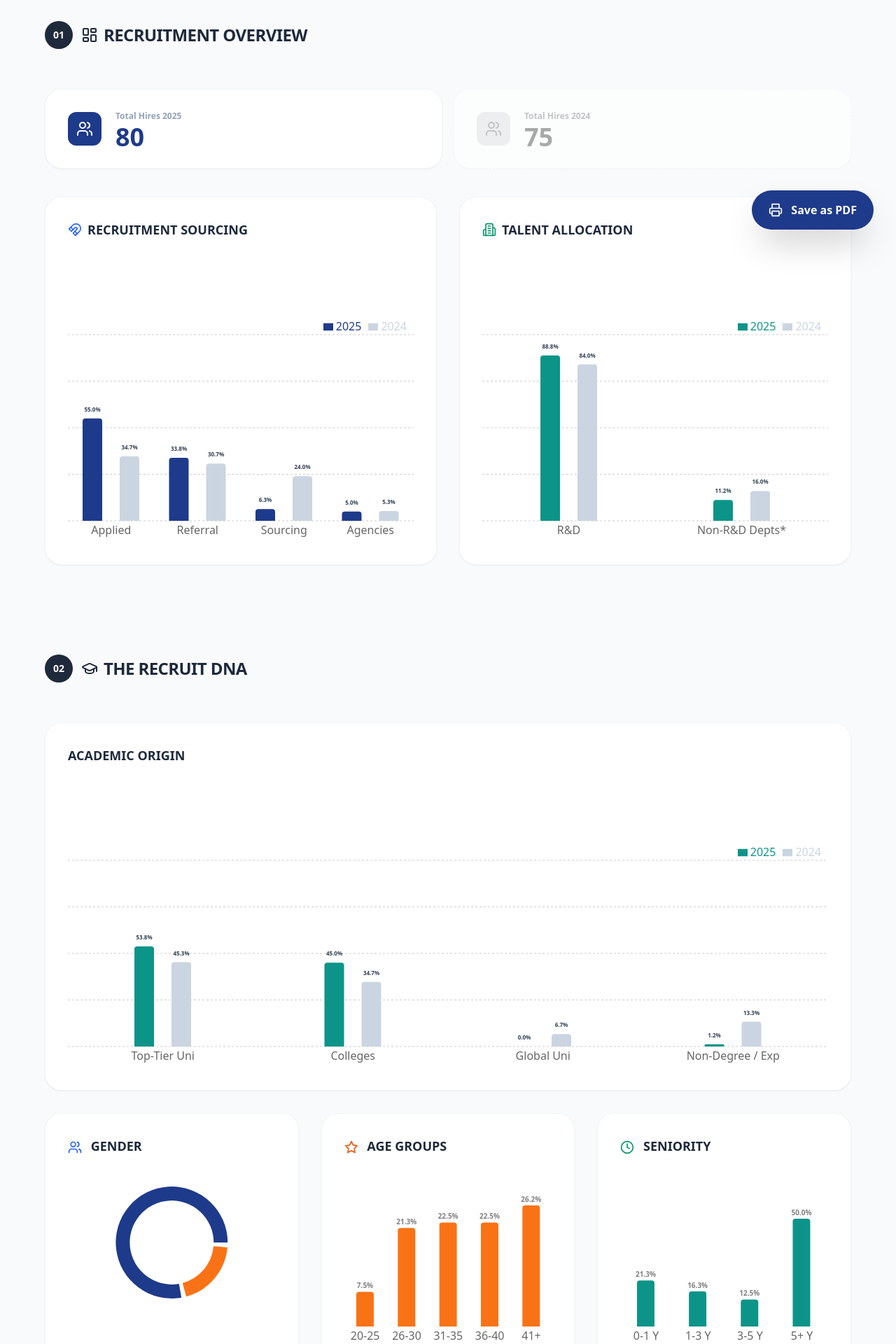
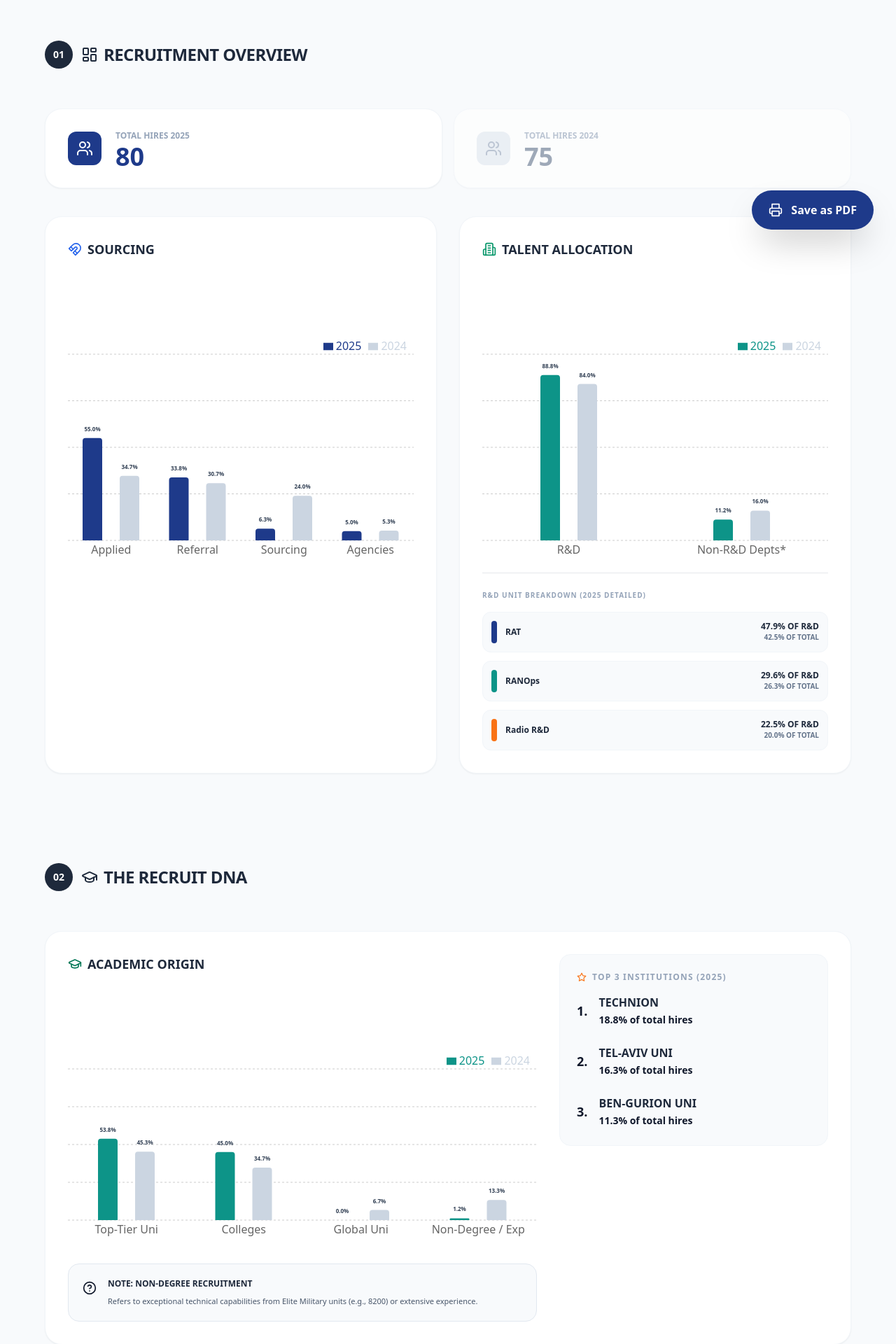
Before and after one commit to yogevr76er/2025_Recruitment_Report, a React (Vite) app: page / in a window 1280 px wide. Shown: the part 440-2360 px from the top of the page at 70% size. Built offline with nearby package versions, Linux system fonts and the light colour scheme.

Commit message:
Refactor App.jsx for improved readability and updates

```diff
--- a/src/App.jsx
+++ b/src/App.jsx
@@ -5,16 +5,16 @@ import {
 } from 'recharts';
 import {
   Users, Award, Zap, GraduationCap, LayoutDashboard,
-  Clock, MapPin, ShieldCheck, Magnet, Building2, Star, Printer, FileText, HelpCircle
+  Clock, MapPin, ShieldCheck, Info, Magnet, Building2, Star, Printer, FileText, HelpCircle
 } from 'lucide-react';
 
-// --- DATA & STYLES ---
 const COLORS = {
   navy: '#1e3a8a', emerald: '#0d9488', orange: '#f97316',
   purple: '#a855f7', blue: '#3b82f6', slate100: '#f1f5f9',
   slate500: '#64748b', slate700: '#334155'
 };
 
+// --- DATA SETS ---
 const sourcingData = [
   { name: 'Applied', '2025': 55.0, '2024': 34.7 },
   { name: 'Referral', '2025': 33.8, '2024': 30.7 },
@@ -46,6 +46,12 @@ const top3_2025 = [
   { name: "Ben-Gurion Uni", value: 11.3 }
 ];
 
+const top3_2024 = [
+  { name: "Technion", value: 16.0 },
+  { name: "Tel-Aviv Uni", value: 14.7 },
+  { name: "Hebrew Uni", value: 9.3 }
+];
+
 const genderData = [
   { name: 'Male', value: 80, color: COLORS.navy },
   { name: 'Female', value: 20, color: COLORS.orange }
@@ -61,22 +67,15 @@ const seniorityData = [
   { name: '3-5 Y', value: 12.5 }, { name: '5+ Y', value: 50.0 }
 ];
 
-// --- DEFENSIVE COMPONENTS ---
+// --- COMPONENTS ---
 const SafeLabel = (props) => {
   const { x, y, width, value } = props;
   if (value === null || value === undefined) return null;
-  const num = typeof value === 'number' ? value : parseFloat(value);
   return (
     <text x={x + width / 2} y={y - 10} fill={COLORS.slate700} textAnchor="middle" fontSize={8} fontWeight="900">
-      {isNaN(num) ? "" : `${num.toFixed(1)}%`}
+      {typeof value === 'number' ? value.toFixed(1) : value}%
     </text>
   );
-};
-
-const safeFormatter = (v) => {
-  if (v === null || v === undefined) return "";
-  const num = typeof v === 'number' ? v : parseFloat(v);
-  return isNaN(num) ? "" : `${num.toFixed(1)}%`;
 };
 
 const Card = ({ children, className = "" }) => (
@@ -87,12 +86,9 @@ const Card = ({ children, className = "" }) => (
 
 const SectionHeader = ({ num, title, icon: Icon }) => (
   <div className="flex items-center gap-3 mb-10 border-b border-slate-50 pb-4 text-left">
-    <div className="bg-slate-800 text-white w-10 h-10 rounded-full flex items-center justify-center font-bold text-sm">
-      {num}
-    </div>
+    <div className="bg-slate-800 text-white w-10 h-10 rounded-full flex items-center justify-center font-bold text-sm">{num}</div>
     <h2 className="text-2xl font-black text-slate-800 tracking-tight uppercase flex items-center gap-2">
-      {Icon && <Icon size={24} />}
-      {title}
+      {Icon && <Icon size={24} />} {title}
     </h2>
   </div>
 );
@@ -114,88 +110,89 @@ const App = () => {
             <div className="flex items-center gap-2 text-slate-500 font-bold text-xs uppercase tracking-widest mb-3">
               <ShieldCheck size={18} /> <span>Audited Recruitment Analytics 2025</span>
             </div>
-            <h1 className="text-5xl font-extrabold text-[#1e3a8a] mb-2 tracking-tight">Executive Summary</h1>
-            <p className="text-lg text-slate-500 font-medium max-w-2xl leading-relaxed">
-              Comprehensive overview of talent acquisition landscape and workforce DNA evolution.
-            </p>
+            <h1 className="text-5xl md:text-6xl font-extrabold text-[#1e3a8a] mb-2 tracking-tight leading-tight">Executive Summary</h1>
+            <p className="text-lg text-slate-500 font-medium max-w-2xl leading-relaxed">Comprehensive overview of talent acquisition landscape and workforce DNA evolution.</p>
           </div>
-          <button onClick={handlePrint} className="print-hidden bg-white border-2 border-blue-900 text-blue-900 px-5 py-2.5 rounded-xl font-bold flex items-center gap-2">
+          <button onClick={handlePrint} className="print-hidden bg-white border-2 border-blue-900 text-blue-900 px-5 py-2.5 rounded-xl font-bold flex items-center gap-2 hover:bg-slate-50">
             <FileText size={18} /> Export Report
           </button>
         </header>
 
-        {/* HIGHLIGHTS */}
+        {/* STRATEGIC HIGHLIGHTS */}
         <div className="grid grid-cols-1 sm:grid-cols-2 md:grid-cols-4 gap-6 mb-16 text-black">
-            <Card className="border-t-4 border-blue-900"><Magnet size={36} className="text-blue-900 mb-6"/><h3 className="text-lg font-bold">Brand Pull: 55%</h3></Card>
-            <Card className="border-t-4 border-orange-500"><Zap size={36} className="text-orange-500 mb-6"/><h3 className="text-lg font-bold">Gen Z Pivot: 28%</h3></Card>
-            <Card className="border-t-4 border-emerald-600"><Award size={36} className="text-emerald-600 mb-6"/><h3 className="text-lg font-bold">Elite Entry: 54%</h3></Card>
-            <Card className="border-t-4 border-purple-500"><GraduationCap size={36} className="text-purple-500 mb-6"/><h3 className="text-lg font-bold">Adv. Degrees: 25%</h3></Card>
+          <Card className="border-t-4 border-blue-900"><Magnet size={36} className="text-blue-900 mb-6"/><h3 className="text-lg font-bold">Brand Pull: 55%</h3><p className="text-xs text-slate-700">Direct applications reached 55%.</p></Card>
+          <Card className="border-t-4 border-orange-500"><Zap size={36} className="text-orange-500 mb-6"/><h3 className="text-lg font-bold">Gen Z Pivot: 28%</h3><p className="text-xs text-slate-700">Securing future-ready pipeline.</p></Card>
+          <Card className="border-t-4 border-emerald-600"><Award size={36} className="text-emerald-600 mb-6"/><h3 className="text-lg font-bold">Elite Entry: 54%</h3><p className="text-xs text-slate-700">Top-Tier intake maintained.</p></Card>
+          <Card className="border-t-4 border-purple-500"><GraduationCap size={36} className="text-purple-500 mb-6"/><h3 className="text-lg font-bold">Adv. Degrees: 25%</h3><p className="text-xs text-slate-700">Competitive IP advantage.</p></Card>
         </div>
 
-        {/* SECTION 01 */}
+        {/* SECTION 01: RECRUITMENT OVERVIEW */}
         <section className="mb-32">
           <SectionHeader num="01" title="Recruitment Overview" icon={LayoutDashboard} />
           <div className="grid grid-cols-1 md:grid-cols-2 gap-4 mb-10">
             <Card className="flex items-center gap-5 py-6">
               <div className="bg-blue-900 p-3 rounded-xl text-white"><Users size={24} /></div>
-              <div><span className="text-xs font-bold text-slate-400">Total Hires 2025</span><br/><span className="text-4xl font-black text-blue-900">80</span></div>
+              <div><span className="text-xs font-bold text-slate-400 uppercase">Total Hires 2025</span><br/><span className="text-4xl font-black text-blue-900">80</span></div>
             </Card>
-            <Card className="flex items-center gap-5 py-6 opacity-60 grayscale border-dashed">
+            <Card className="flex items-center gap-5 py-6 opacity-60">
               <div className="bg-slate-200 p-3 rounded-xl text-slate-400"><Users size={24} /></div>
-              <div><span className="text-xs font-bold text-slate-400">Total Hires 2024</span><br/><span className="text-4xl font-black text-slate-500">75</span></div>
+              <div><span className="text-xs font-bold text-slate-400 uppercase">Total Hires 2024</span><br/><span className="text-4xl font-black text-slate-500">75</span></div>
             </Card>
           </div>
 
           <div className="grid grid-cols-1 lg:grid-cols-2 gap-8 mb-8">
             <Card>
-              <h3 className="text-lg font-bold mb-8 flex items-center gap-2 uppercase text-slate-800"><Magnet size={20} className="text-blue-600"/> Recruitment Sourcing</h3>
+              <h3 className="text-lg font-bold mb-8 flex items-center gap-2 uppercase text-slate-800"><Magnet size={20} className="text-blue-600"/> Sourcing</h3>
               <div style={{ height: 400, width: '100%' }}>
-                <ResponsiveContainer width="100%" height="100%">
-                  <BarChart data={sourcingData} margin={{ top: 80 }} barGap={25}>
-                    <CartesianGrid strokeDasharray="3 3" vertical={false} />
-                    <XAxis dataKey="name" axisLine={false} tickLine={false} />
-                    <YAxis hide domain={[0, 100]} />
-                    <Legend verticalAlign="top" align="right" />
-                    <Bar name="2025" dataKey="2025" fill={COLORS.navy} radius={[4, 4, 0, 0]} barSize={28}><LabelList content={<SafeLabel />} /></Bar>
-                    <Bar name="2024" dataKey="2024" fill="#cbd5e1" radius={[4, 4, 0, 0]} barSize={28}><LabelList content={<SafeLabel />} /></Bar>
-                  </BarChart>
-                </ResponsiveContainer>
+                <ResponsiveContainer><BarChart data={sourcingData} margin={{ top: 80 }} barGap={25}><CartesianGrid strokeDasharray="3 3" vertical={false} /><XAxis dataKey="name" axisLine={false} tickLine={false} /><YAxis hide domain={[0, 100]} /><Legend verticalAlign="top" align="right" /><Bar name="2025" dataKey="2025" fill={COLORS.navy} radius={[4, 4, 0, 0]} barSize={28}><LabelList content={<SafeLabel />} /></Bar><Bar name="2024" dataKey="2024" fill="#cbd5e1" radius={[4, 4, 0, 0]} barSize={28}><LabelList content={<SafeLabel />} /></Bar></BarChart></ResponsiveContainer>
               </div>
             </Card>
+
             <Card>
               <h3 className="text-lg font-bold mb-8 flex items-center gap-2 uppercase text-slate-800"><Building2 size={20} className="text-emerald-600"/> Talent Allocation</h3>
               <div style={{ height: 400, width: '100%' }}>
-                <ResponsiveContainer width="100%" height="100%">
-                  <BarChart data={destinationData} margin={{ top: 80 }} barGap={25}>
-                    <CartesianGrid strokeDasharray="3 3" vertical={false} />
-                    <XAxis dataKey="name" axisLine={false} tickLine={false} />
-                    <YAxis hide domain={[0, 100]} />
-                    <Legend verticalAlign="top" align="right" />
-                    <Bar name="2025" dataKey="2025" fill={COLORS.emerald} radius={[4, 4, 0, 0]} barSize={28}><LabelList content={<SafeLabel />} /></Bar>
-                    <Bar name="2024" dataKey="2024" fill="#cbd5e1" radius={[4, 4, 0, 0]} barSize={28}><LabelList content={<SafeLabel />} /></Bar>
-                  </BarChart>
-                </ResponsiveContainer>
+                <ResponsiveContainer><BarChart data={destinationData} margin={{ top: 80 }} barGap={25}><CartesianGrid strokeDasharray="3 3" vertical={false} /><XAxis dataKey="name" axisLine={false} tickLine={false} /><YAxis hide domain={[0, 100]} /><Legend verticalAlign="top" align="right" /><Bar name="2025" dataKey="2025" fill={COLORS.emerald} radius={[4, 4, 0, 0]} barSize={28}><LabelList content={<SafeLabel />} /></Bar><Bar name="2024" dataKey="2024" fill="#cbd5e1" radius={[4, 4, 0, 0]} barSize={28}><LabelList content={<SafeLabel />} /></Bar></BarChart></ResponsiveContainer>
+              </div>
+              <div className="border-t pt-6 mt-4">
+                <h4 className="text-[10px] font-black text-slate-400 uppercase tracking-widest mb-4">R&D Unit Breakdown (2025 Detailed)</h4>
+                <div className="grid grid-cols-1 gap-3">
+                  {rdUnitData.map(unit => (
+                    <div key={unit.name} className="bg-slate-50 p-3 rounded-xl flex items-center justify-between border border-slate-100">
+                      <div className="flex items-center gap-3"><div className="w-2 h-8 rounded-full" style={{backgroundColor: unit.color}}></div><p className="text-xs font-bold text-slate-800">{unit.name}</p></div>
+                      <div className="text-right flex flex-col"><span className="text-xs font-black text-slate-800">{unit.ofRD.toFixed(1)}% OF R&D</span><span className="text-[10px] font-bold text-slate-500">{unit.ofTotal.toFixed(1)}% OF TOTAL</span></div>
+                    </div>
+                  ))}
+                </div>
               </div>
             </Card>
           </div>
         </section>
 
-        {/* SECTION 02 */}
+        {/* SECTION 02: THE RECRUIT DNA */}
         <section className="mb-32">
           <SectionHeader num="02" title="The Recruit DNA" icon={GraduationCap} />
-          <Card className="mb-8">
-            <h3 className="text-lg font-bold mb-8 uppercase text-slate-800">Academic Origin</h3>
-            <div style={{ height: 400, width: '100%' }}>
-              <ResponsiveContainer width="100%" height="100%">
-                <BarChart data={eduData} margin={{ top: 80 }} barGap={25}>
-                  <CartesianGrid strokeDasharray="3 3" vertical={false} />
-                  <XAxis dataKey="name" axisLine={false} tickLine={false} />
-                  <YAxis hide domain={[0, 100]} />
-                  <Legend verticalAlign="top" align="right" />
-                  <Bar name="2025" dataKey="2025" fill={COLORS.emerald} radius={[4, 4, 0, 0]} barSize={28}><LabelList content={<SafeLabel />} /></Bar>
-                  <Bar name="2024" dataKey="2024" fill="#cbd5e1" radius={[4, 4, 0, 0]} barSize={28}><LabelList content={<SafeLabel />} /></Bar>
-                </BarChart>
-              </ResponsiveContainer>
+          <Card className="mb-16">
+            <div className="flex flex-col md:flex-row justify-between items-start gap-8">
+              <div className="flex-1 w-full">
+                <h3 className="text-lg font-bold mb-8 flex items-center gap-2 uppercase text-slate-800"><GraduationCap size={20} className="text-emerald-700"/> Academic Origin</h3>
+                <div style={{ height: 350, width: '100%' }}>
+                  <ResponsiveContainer><BarChart data={eduData} margin={{ top: 80 }} barGap={25}><CartesianGrid strokeDasharray="3 3" vertical={false} /><XAxis dataKey="name" axisLine={false} tickLine={false} /><YAxis hide domain={[0, 100]} /><Legend verticalAlign="top" align="right" /><Bar name="2025" dataKey="2025" fill={COLORS.emerald} radius={[4, 4, 0, 0]} barSize={28}><LabelList content={<SafeLabel />} /></Bar><Bar name="2024" dataKey="2024" fill="#cbd5e1" radius={[4, 4, 0, 0]} barSize={28}><LabelList content={<SafeLabel />} /></Bar></BarChart></ResponsiveContainer>
+                </div>
+                <div className="mt-8 p-5 bg-slate-50 rounded-2xl border border-slate-200 flex gap-4 items-start">
+                  <HelpCircle size={20} className="text-navy-600 mt-1 shrink-0" />
+                  <div><h4 className="text-xs font-black text-slate-800 uppercase mb-2">Note: Non-Degree Recruitment</h4><p className="text-[11px] text-slate-600 leading-relaxed">Refers to exceptional technical capabilities from Elite Military units (e.g., 8200) or extensive experience.</p></div>
+                </div>
+              </div>
+              <div className="w-full md:w-96 flex flex-col gap-6">
+                <div className="bg-slate-50 p-6 rounded-2xl border border-slate-100">
+                  <h4 className="text-xs font-black text-slate-400 uppercase tracking-widest mb-4 flex items-center gap-2"><Star size={14} className="text-orange-500" /> Top 3 Institutions (2025)</h4>
+                  <ul className="space-y-6">
+                    {top3_2025.map((uni, i) => (
+                      <li key={i} className="flex gap-4 items-center"><span className="text-navy-700 font-black text-lg">{i+1}.</span><div><p className="text-base font-bold text-slate-800 uppercase">{uni.name}</p><span className="text-navy-600 font-black text-sm">{uni.value.toFixed(1)}% of total hires</span></div></li>
+                    ))}
+                  </ul>
+                </div>
+              </div>
             </div>
           </Card>
 
@@ -203,31 +200,42 @@ const App = () => {
             <Card>
               <h3 className="text-lg font-bold mb-6 uppercase text-slate-800"><Users size={20} className="text-blue-600 inline mr-2"/> Gender</h3>
               <div style={{ height: 200, width: '100%' }}>
-                <ResponsiveContainer width="100%" height="100%">
-                  <PieChart><Pie data={genderData} innerRadius={60} outerRadius={80} paddingAngle={5} dataKey="value" stroke="none">{genderData.map((entry, index) => <Cell key={index} fill={entry.color} />)}</Pie><Tooltip /></PieChart>
-                </ResponsiveContainer>
+                <ResponsiveContainer><PieChart><Pie data={genderData} innerRadius={60} outerRadius={80} paddingAngle={5} dataKey="value" stroke="none">{genderData.map((entry, index) => <Cell key={index} fill={entry.color} />)}</Pie><Tooltip /></PieChart></ResponsiveContainer>
               </div>
             </Card>
             <Card>
               <h3 className="text-lg font-bold mb-6 uppercase text-slate-800"><Star size={20} className="text-orange-600 inline mr-2"/> Age Groups</h3>
-              <div style={{ height: 250, width: '100%' }}>
-                <ResponsiveContainer width="100%" height="100%">
-                  <BarChart data={ageData} margin={{ top: 35 }}>
-                    <XAxis dataKey="name" axisLine={false} tickLine={false} />
-                    <Bar dataKey="value" fill={COLORS.orange} radius={[4, 4, 0, 0]} barSize={25}><LabelList dataKey="value" position="top" formatter={safeFormatter} style={{fontSize: 10, fontWeight: 900}} /></Bar>
-                  </BarChart>
-                </ResponsiveContainer>
-              </div>
+              <div style={{ height: 250, width: '100%' }}><ResponsiveContainer><BarChart data={ageData} margin={{ top: 35 }}><XAxis dataKey="name" axisLine={false} tickLine={false} /><Bar dataKey="value" fill={COLORS.orange} radius={[4, 4, 0, 0]} barSize={25}><LabelList content={<SafeLabel />} position="top" /></Bar></BarChart></ResponsiveContainer></div>
             </Card>
             <Card>
               <h3 className="text-lg font-bold mb-6 uppercase text-slate-800"><Clock size={20} className="text-emerald-600 inline mr-2"/> Seniority</h3>
-              <div style={{ height: 250, width: '100%' }}>
-                <ResponsiveContainer width="100%" height="100%">
-                  <BarChart data={seniorityData} margin={{ top: 35 }}>
-                    <XAxis dataKey="name" axisLine={false} tickLine={false} />
-                    <Bar dataKey="value" fill={COLORS.emerald} radius={[4, 4, 0, 0]} barSize={25}><LabelList dataKey="value" position="top" formatter={safeFormatter} style={{fontSize: 10, fontWeight: 900}} /></Bar>
-                  </BarChart>
-                </ResponsiveContainer>
+              <div style={{ height: 250, width: '100%' }}><ResponsiveContainer><BarChart data={seniorityData} margin={{ top: 35 }}><XAxis dataKey="name" axisLine={false} tickLine={false} /><Bar dataKey="value" fill={COLORS.emerald} radius={[4, 4, 0, 0]} barSize={25}><LabelList content={<SafeLabel />} position="top" /></Bar></BarChart></ResponsiveContainer></div>
+            </Card>
+          </div>
+        </section>
+
+        {/* SECTION 03: SITE DNA COMPARISON */}
+        <section className="mb-32">
+          <SectionHeader num="03" title="Site DNA Comparison" icon={MapPin} />
+          <div className="grid grid-cols-1 lg:grid-cols-2 gap-8 text-black">
+            <Card className="border-t-4 border-blue-900">
+              <h4 className="text-2xl font-black mb-1 text-blue-900 uppercase">Kfar Saba</h4>
+              <p className="text-slate-400 text-xs font-bold uppercase mb-6 tracking-widest">Operational Focus</p>
+              <div className="space-y-4 font-medium text-sm">
+                <div className="flex justify-between border-b pb-2 uppercase"><span>Hires (Allocation)</span><span>66.2%</span></div>
+                <div className="flex justify-between border-b pb-2 uppercase"><span>Average Age</span><span>36.7</span></div>
+                <div className="flex justify-between border-b pb-2 uppercase"><span>Mid-Level+ (%)</span><span>67.9%</span></div>
+                <div className="flex justify-between border-b pb-2 uppercase"><span>Top-Tier (%)</span><span>57.7%</span></div>
+              </div>
+            </Card>
+            <Card className="border-t-4 border-emerald-600">
+              <h4 className="text-2xl font-black mb-1 text-emerald-700 uppercase">North Hub</h4>
+              <p className="text-slate-400 text-xs font-bold uppercase mb-6 tracking-widest">Engineering Hub</p>
+              <div className="space-y-4 font-medium text-sm">
+                <div className="flex justify-between border-b pb-2 uppercase"><span>Hires (Allocation)</span><span>33.8%</span></div>
+                <div className="flex justify-between border-b pb-2 uppercase"><span>Average Age</span><span>35.9</span></div>
+                <div className="flex justify-between border-b pb-2 uppercase"><span>Mid-Level+ (%)</span><span>66.7%</span></div>
+                <div className="flex justify-between border-b pb-2 uppercase"><span>Top-Tier (%)</span><span>48.1%</span></div>
               </div>
             </Card>
           </div>
```
